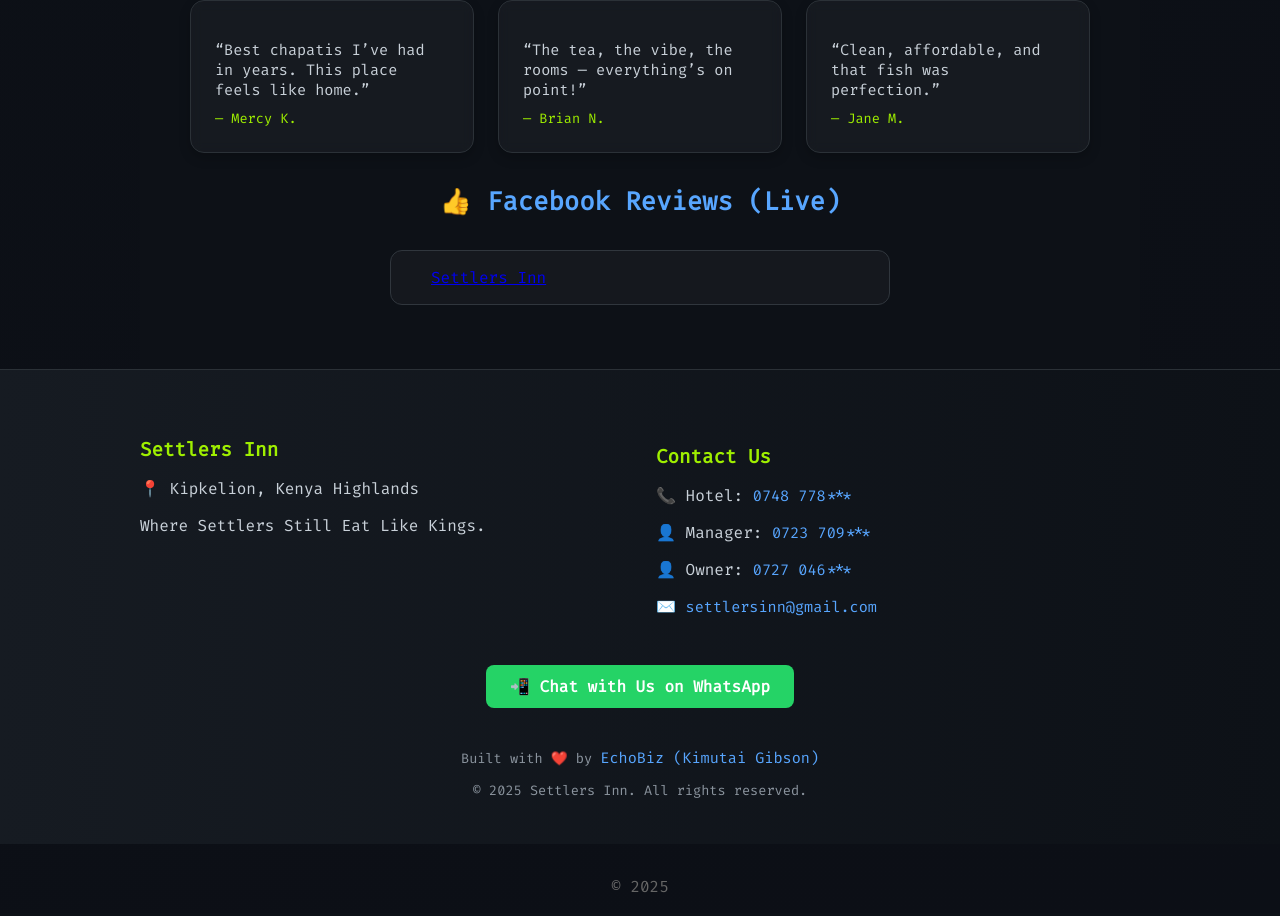
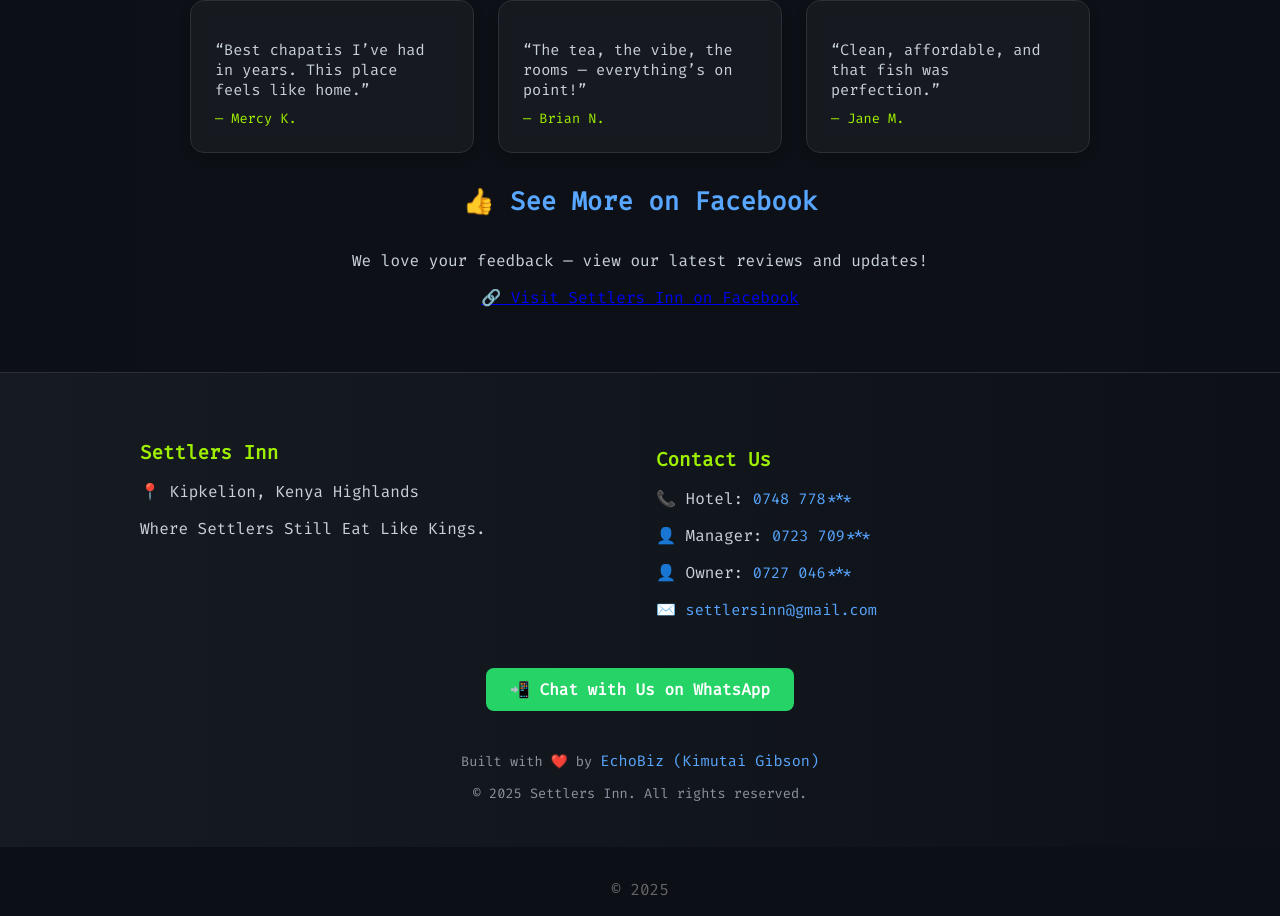
Before and after one commit to echocode191/Settlers2025, a React (Vite) app: page / in a window 1280 px wide. Shown: the part 1909-2825 px from the top of the page. Built offline with nearby package versions, Linux system fonts and the light colour scheme.

Commit message:
Update Home.jsx

```diff
--- a/src/pages/Home.jsx
+++ b/src/pages/Home.jsx
@@ -28,11 +28,6 @@
     };
 
     window.addEventListener("beforeinstallprompt", handleBeforeInstallPrompt);
-
-    // Trigger Facebook parsing if SDK is ready
-    if (window.FB) {
-      window.FB.XFBML.parse();
-    }
 
     return () => {
       clearInterval(msgInterval);
@@ -100,23 +95,17 @@
           <div className="review"><p>“Clean, affordable, and that fish was perfection.”</p><span>— Jane M.</span></div>
         </div>
 
-        <div className="fb-reviews" style={{ marginTop: '2rem' }}>
-          <h2>👍 Facebook Reviews (Live)</h2>
-          <div
-            className="fb-page"
-            data-href="https://www.facebook.com/settlersinn1"
-            data-tabs="timeline"
-            data-width="500"
-            data-height="400"
-            data-small-header="false"
-            data-adapt-container-width="true"
-            data-hide-cover="false"
-            data-show-facepile="true"
+        <div className="fb-reviews" style={{ marginTop: '2rem', textAlign: 'center' }}>
+          <h2>👍 See More on Facebook</h2>
+          <p>We love your feedback — view our latest reviews and updates!</p>
+          <a
+            href="https://www.facebook.com/settlersinn1"
+            className="fb-button"
+            target="_blank"
+            rel="noopener noreferrer"
           >
-            <blockquote cite="https://www.facebook.com/settlersinn1" className="fb-xfbml-parse-ignore">
-              <a href="https://www.facebook.com/settlersinn1">Settlers Inn</a>
-            </blockquote>
-          </div>
+            🔗 Visit Settlers Inn on Facebook
+          </a>
         </div>
       </section>
 
```
